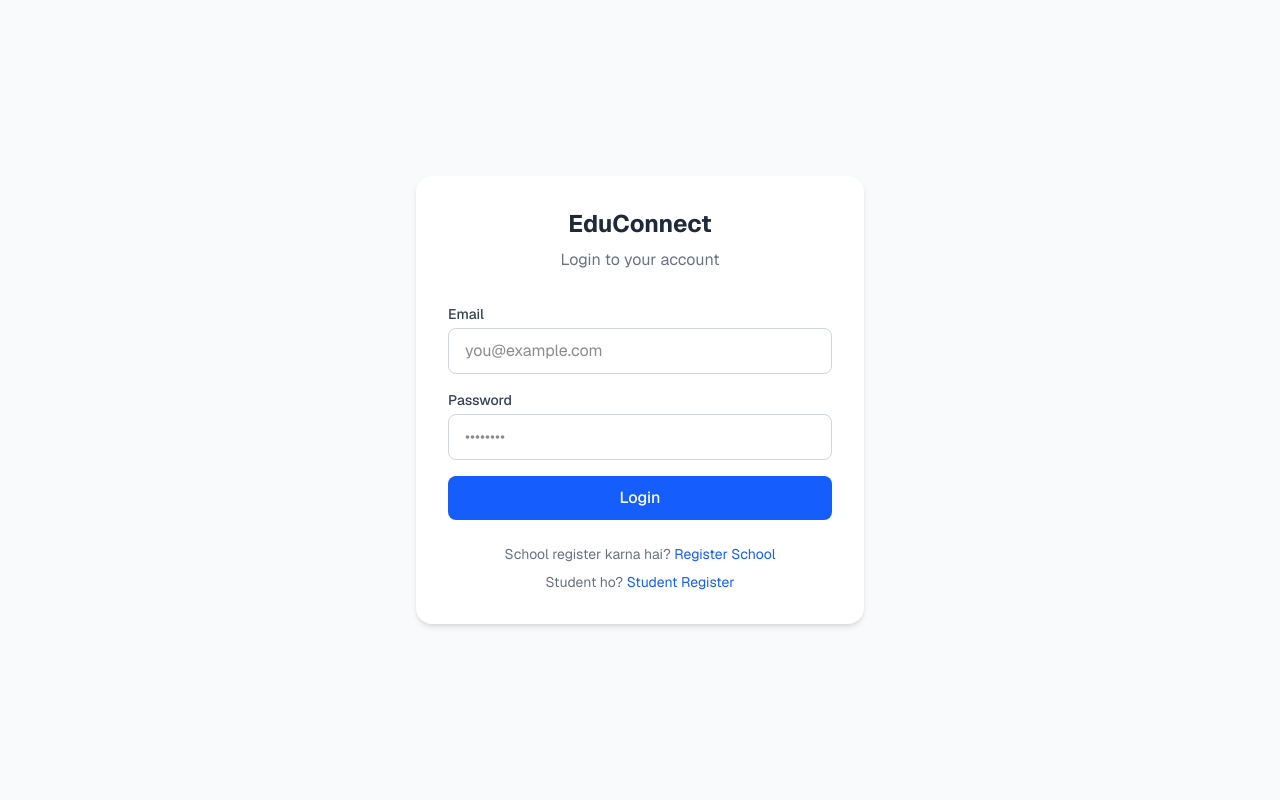
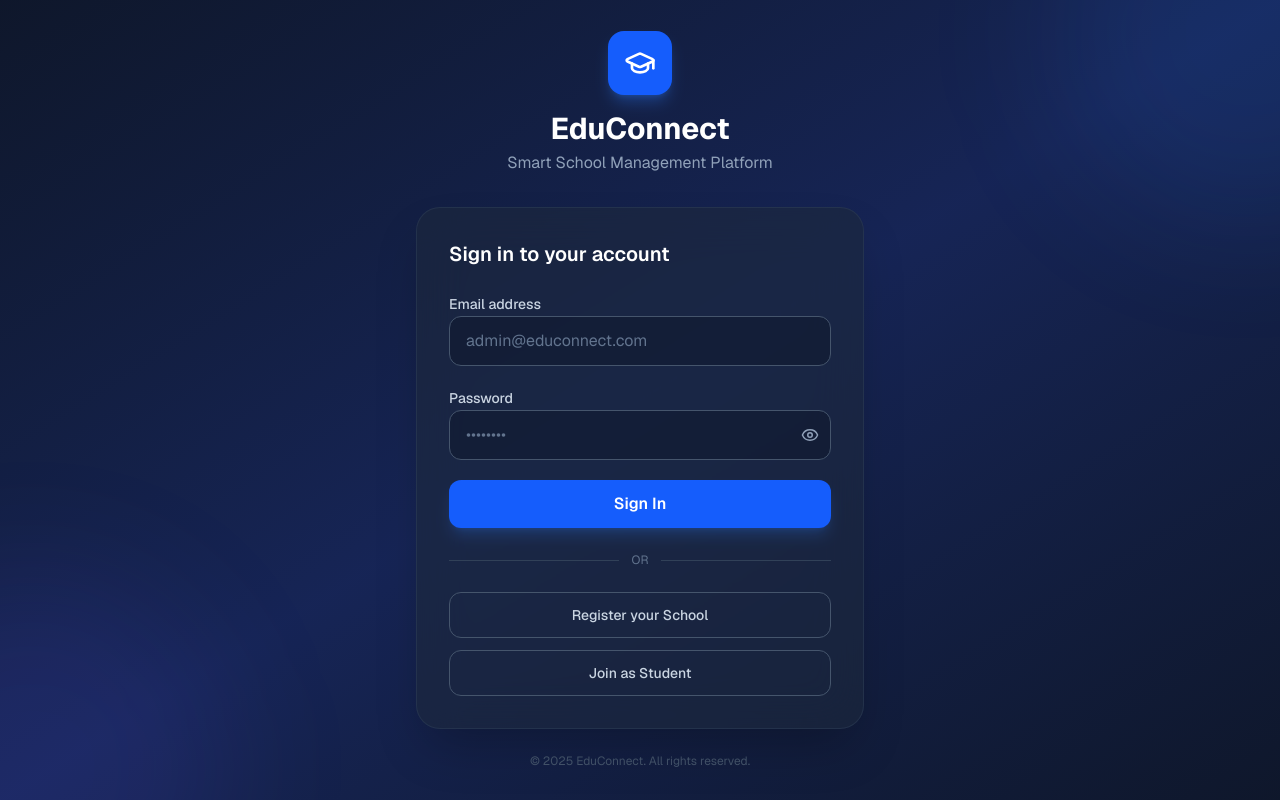
Before and after one commit to gitmit-coders/educonnect, a Next.js app: page /login in a window 1280 px wide. Built offline with nearby package versions, Linux system fonts and the light colour scheme.

Commit message:
polished login page with dark theme

```diff
--- a/app/(auth)/login/page.tsx
+++ b/app/(auth)/login/page.tsx
@@ -7,11 +7,13 @@ import { signIn } from "next-auth/react";
 import { useRouter } from "next/navigation";
 import Link from "next/link";
 import toast from "react-hot-toast";
+import { Eye, EyeOff, GraduationCap, Loader2 } from "lucide-react";
 
 export default function LoginPage() {
   const router = useRouter();
   const [form, setForm] = useState({ email: "", password: "" });
   const [loading, setLoading] = useState(false);
+  const [showPassword, setShowPassword] = useState(false);
 
   const handleSubmit = async (e: React.FormEvent) => {
     e.preventDefault();
@@ -30,9 +32,8 @@ export default function LoginPage() {
       return;
     }
 
-    toast.success("Login successful!");
+    toast.success("Welcome back!");
 
-    // role ke hisaab se redirect
     const sessionRes = await fetch("/api/auth/session");
     const session = await sessionRes.json();
     const role = session?.user?.role;
@@ -45,68 +46,115 @@ export default function LoginPage() {
   };
 
   return (
-    <div className="min-h-screen flex items-center justify-center bg-gray-50">
-      <div className="bg-white p-8 rounded-2xl shadow-md w-full max-w-md">
-        <h1 className="text-2xl font-bold text-center text-gray-800 mb-2">
-          EduConnect
-        </h1>
-        <p className="text-center text-gray-500 mb-8">Login to your account</p>
+    <div className="min-h-screen bg-gradient-to-br from-slate-900 via-blue-950 to-slate-900 flex items-center justify-center p-4">
 
-        <form onSubmit={handleSubmit} className="space-y-4">
-          <div>
-            <label className="block text-sm font-medium text-gray-700 mb-1">
-              Email
+      {/* Background decorative blobs */}
+      <div className="absolute inset-0 overflow-hidden pointer-events-none">
+        <div className="absolute -top-40 -right-40 w-96 h-96 bg-blue-500/10 rounded-full blur-3xl" />
+        <div className="absolute -bottom-40 -left-40 w-96 h-96 bg-indigo-500/10 rounded-full blur-3xl" />
+      </div>
+
+      <div className="relative w-full max-w-md">
+
+        {/* Logo */}
+        <div className="text-center mb-8">
+          <div className="inline-flex items-center justify-center w-16 h-16 bg-blue-600 rounded-2xl mb-4 shadow-lg shadow-blue-500/30">
+            <GraduationCap size={32} className="text-white" />
+          </div>
+          <h1 className="text-3xl font-bold text-white">EduConnect</h1>
+          <p className="text-slate-400 mt-1">Smart School Management Platform</p>
+        </div>
+
+        {/* Card */}
+        <div className="bg-slate-800/60 backdrop-blur-xl border border-slate-700/50 rounded-3xl p-8 shadow-2xl">
+          <h2 className="text-xl font-semibold text-white mb-6">Sign in to your account</h2>
+
+          <form onSubmit={handleSubmit} className="space-y-5">
+
+            {/* Email */}
+            <div className="space-y-2">
+              <label className="text-sm font-medium text-slate-300">
+                Email address
               </label>
               <input
                 type="email"
                 required
                 value={form.email}
                 onChange={(e) => setForm({ ...form, email: e.target.value })}
-              className="w-full border border-gray-300 rounded-lg px-4 py-2.5 focus:outline-none focus:ring-2 focus:ring-blue-500"
-              placeholder="you@example.com"
+                className="w-full bg-slate-900/50 border border-slate-600 text-white placeholder-slate-500 rounded-xl px-4 py-3 focus:outline-none focus:ring-2 focus:ring-blue-500 focus:border-transparent transition"
+                placeholder="admin@educonnect.com"
               />
             </div>
 
-          <div>
-            <label className="block text-sm font-medium text-gray-700 mb-1">
+            {/* Password */}
+            <div className="space-y-2">
+              <label className="text-sm font-medium text-slate-300">
                 Password
               </label>
+              <div className="relative">
                 <input
-              type="password"
+                  type={showPassword ? "text" : "password"}
                   required
                   value={form.password}
                   onChange={(e) => setForm({ ...form, password: e.target.value })}
-              className="w-full border border-gray-300 rounded-lg px-4 py-2.5 focus:outline-none focus:ring-2 focus:ring-blue-500"
+                  className="w-full bg-slate-900/50 border border-slate-600 text-white placeholder-slate-500 rounded-xl px-4 py-3 pr-12 focus:outline-none focus:ring-2 focus:ring-blue-500 focus:border-transparent transition"
                   placeholder="••••••••"
                 />
+                <button
+                  type="button"
+                  onClick={() => setShowPassword(!showPassword)}
+                  className="absolute right-3 top-1/2 -translate-y-1/2 text-slate-400 hover:text-slate-200 transition"
+                >
+                  {showPassword ? <EyeOff size={18} /> : <Eye size={18} />}
+                </button>
+              </div>
             </div>
 
+            {/* Submit */}
             <button
               type="submit"
               disabled={loading}
-            className="w-full bg-blue-600 text-white py-2.5 rounded-lg font-medium hover:bg-blue-700 transition disabled:opacity-50"
+              className="w-full bg-blue-600 hover:bg-blue-500 disabled:opacity-50 disabled:cursor-not-allowed text-white font-semibold py-3 rounded-xl transition-all duration-200 shadow-lg shadow-blue-500/20 flex items-center justify-center gap-2 mt-2"
             >
-            {loading ? "Logging in..." : "Login"}
+              {loading ? (
+                <>
+                  <Loader2 size={18} className="animate-spin" />
+                  Signing in...
+                </>
+              ) : (
+                "Sign In"
+              )}
             </button>
           </form>
 
-        <div className="mt-6 space-y-2 text-center text-sm text-gray-500">
-          <p>
-            School register karna hai?{" "}
-            <Link href="/register" className="text-blue-600 hover:underline">
-              Register School
+          {/* Divider */}
+          <div className="flex items-center gap-3 my-6">
+            <div className="flex-1 h-px bg-slate-700" />
+            <span className="text-slate-500 text-xs">OR</span>
+            <div className="flex-1 h-px bg-slate-700" />
+          </div>
+
+          {/* Links */}
+          <div className="space-y-3">
+            <Link
+              href="/register"
+              className="flex items-center justify-center w-full border border-slate-600 hover:border-blue-500 text-slate-300 hover:text-white py-3 rounded-xl transition-all duration-200 text-sm font-medium"
+            >
+              Register your School
             </Link>
-          </p>
-          <p>
-            Student ho?{" "}
             <Link
               href="/student-register"
-              className="text-blue-600 hover:underline"
+              className="flex items-center justify-center w-full border border-slate-600 hover:border-green-500 text-slate-300 hover:text-white py-3 rounded-xl transition-all duration-200 text-sm font-medium"
             >
-              Student Register
+              Join as Student
             </Link>
+          </div>
+        </div>
+
+        {/* Footer */}
+        <p className="text-center text-slate-600 text-xs mt-6">
+          © 2025 EduConnect. All rights reserved.
         </p>
-        </div>
       </div>
     </div>
   );
```
Lines whose indentation alone changed are shown as unchanged.
